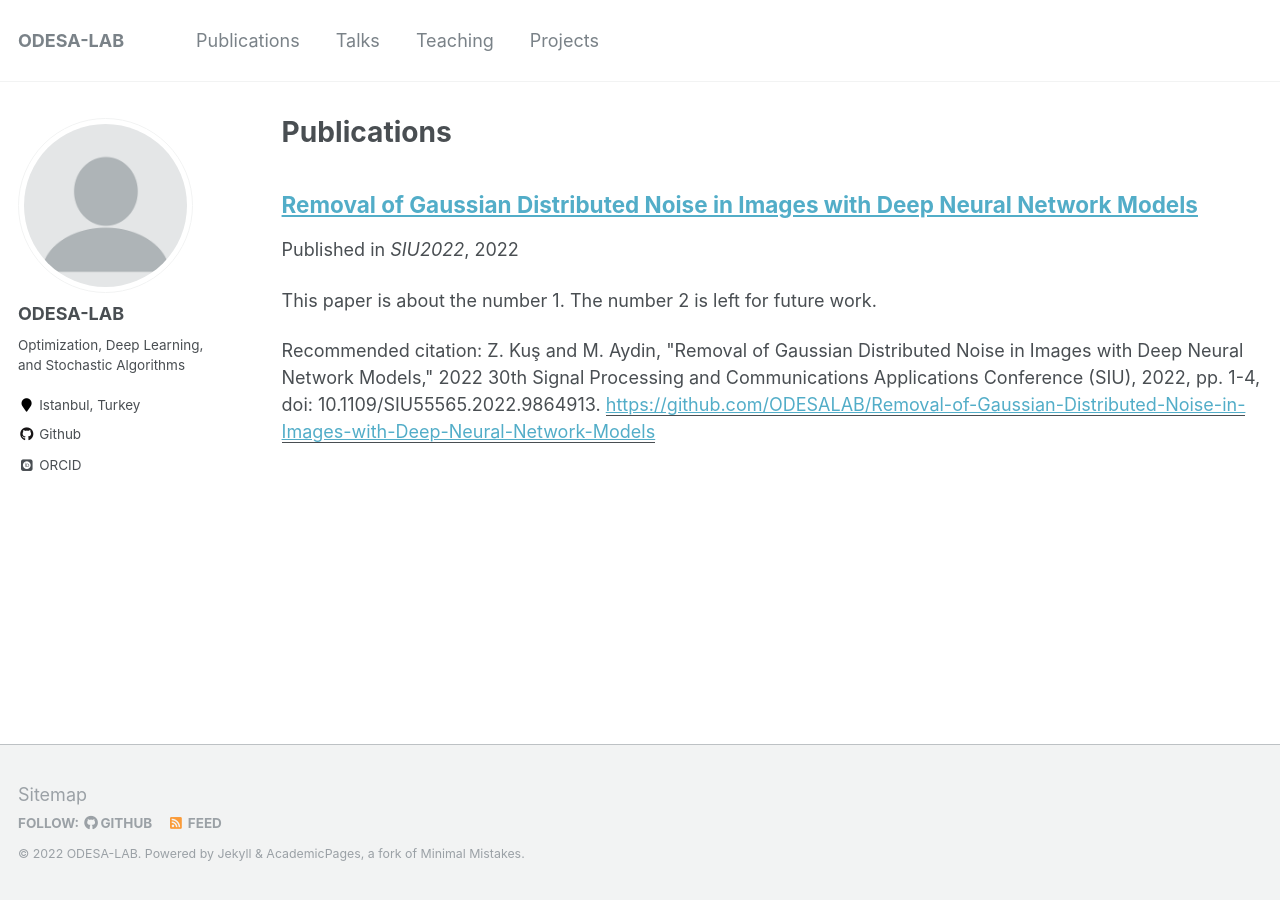
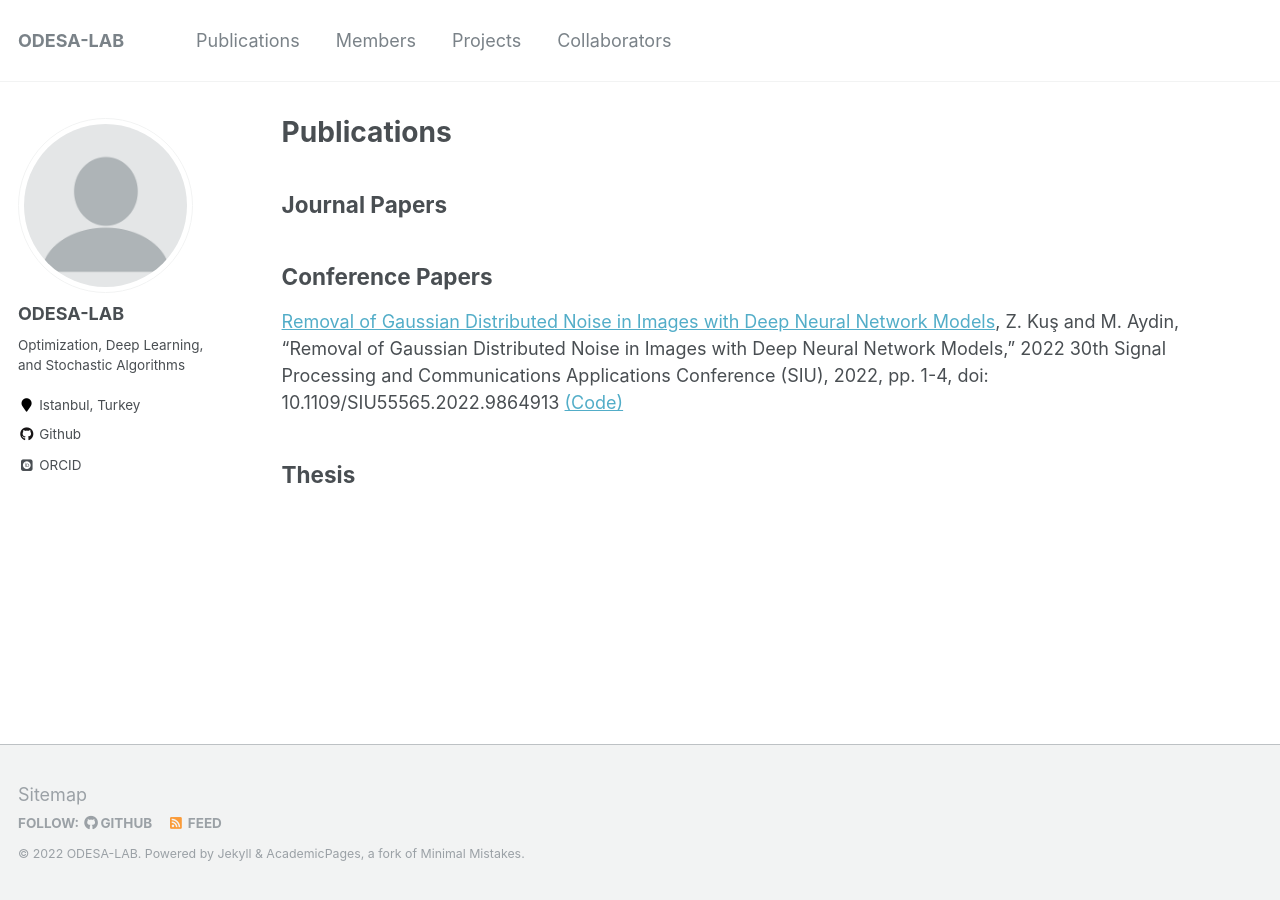
Before and after one commit to ODESALAB/odesalab.github.io, a Jekyll site: the page built from _pages/publications.md, in a window 1280 px wide. Built offline with Jekyll 4.4.1, drawn with Linux system fonts in a browser that asks for light colours; some web fonts are replaced.

Commit message:
Cpşşaborators and Members pages added

```diff
--- a/_data/navigation.yml
+++ b/_data/navigation.yml
@@ -3,11 +3,11 @@ main:
   - title: "Publications"
     url: /publications/
 
-  - title: "Talks"
-    url: /talks/
-
-  - title: "Teaching"
-    url: /teaching/
+  - title: "Members"
+    url: /members/
 
   - title: "Projects"
     url: /projects/
+
+  - title: "Collaborators"
+    url: /collaborators/
--- a/_pages/publications.md
+++ b/_pages/publications.md
@@ -11,6 +11,11 @@ author_profile: true
 
 {% include base_path %}
 
-{% for post in site.publications reversed %}
-  {% include archive-single.html %}
-{% endfor %}
+## Journal Papers
+
+
+## Conference Papers
+
+[Removal of Gaussian Distributed Noise in Images with Deep Neural Network Models](https://ieeexplore.ieee.org/document/9864913), Z. Kuş and M. Aydin, "Removal of Gaussian Distributed Noise in Images with Deep Neural Network Models," 2022 30th Signal Processing and Communications Applications Conference (SIU), 2022, pp. 1-4, doi: 10.1109/SIU55565.2022.9864913 [(Code)](https://github.com/ODESALAB/Removal-of-Gaussian-Distributed-Noise-in-Images-with-Deep-Neural-Network-Models)
+
+## Thesis
```
Also changed, not shown: _pages/about.md (+2 -2 lines), _pages/collaborators.md (added, +6 -0 lines), _pages/members.md (added, +24 -0 lines).
